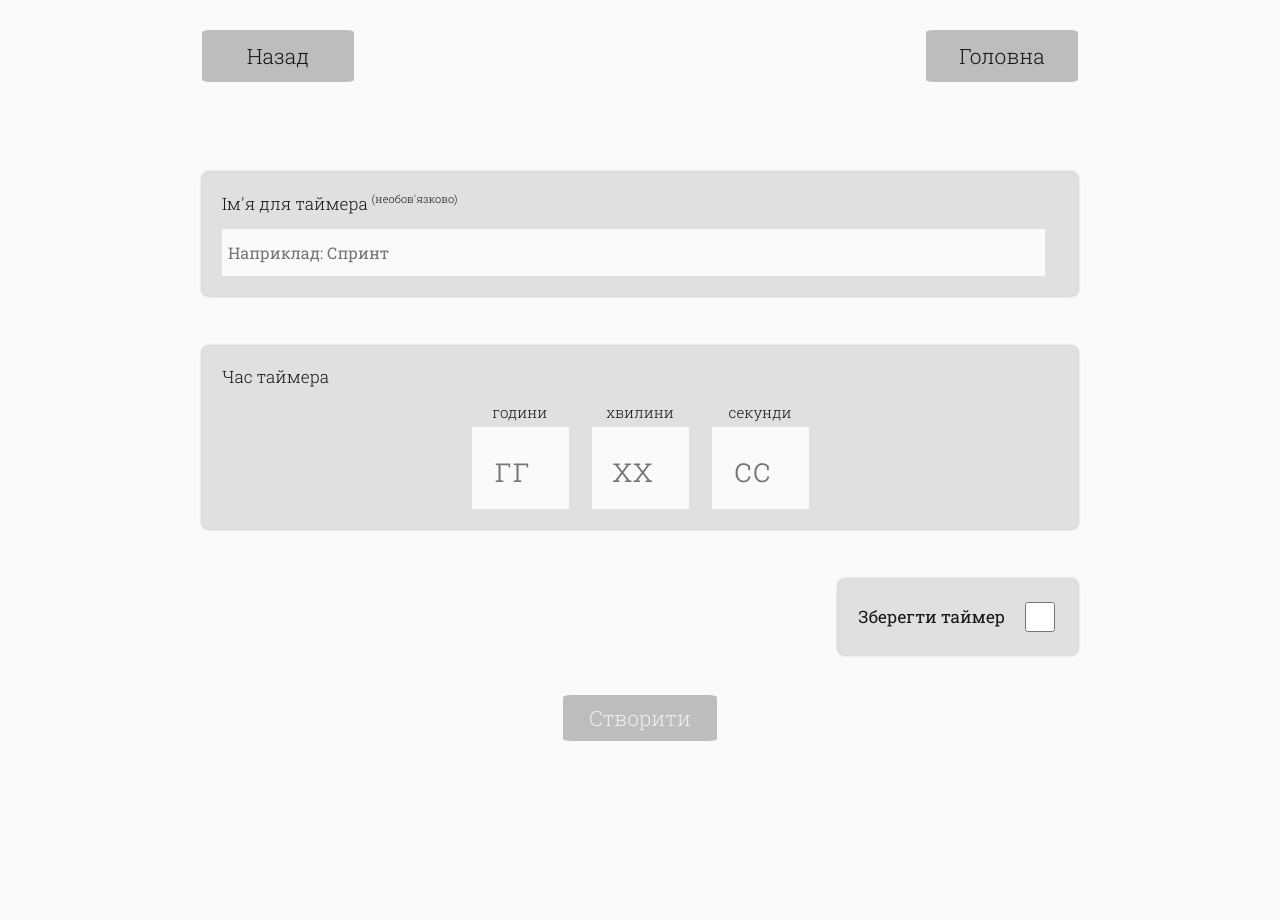
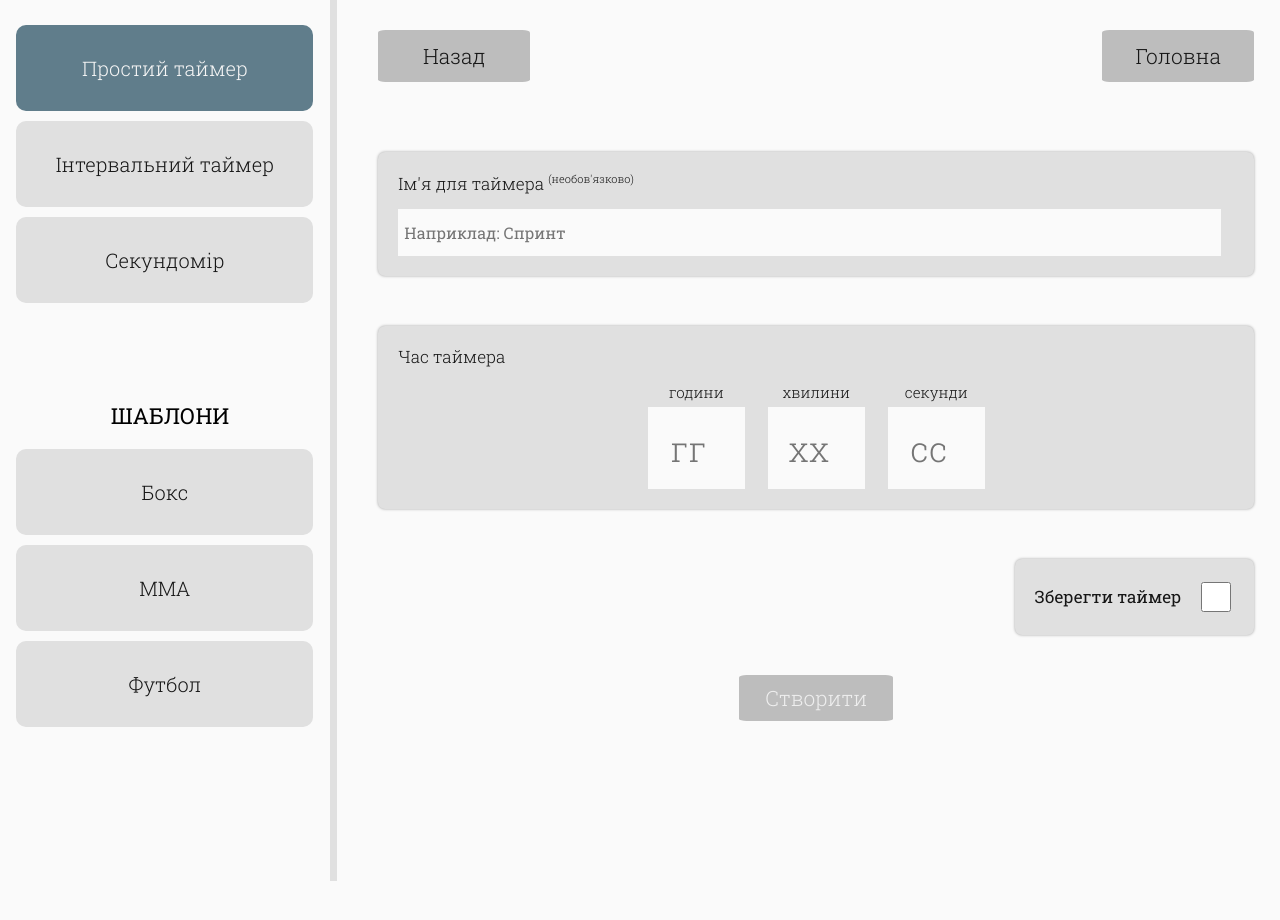
Before and after one commit to mrkuzyk/timer-just, a React (Create React App) app: page /timer-just/create/simple in a window 1280 px wide. Shown: the top 920 px of the page. Before the commit the page ends 800 px from the top, so only its background shows below. Built offline with nearby package versions, Linux system fonts and the light colour scheme.

Commit message:
style for create menu

```diff
--- a/public/index.html
+++ b/public/index.html
@@ -63,7 +63,7 @@
   </head>
   <body>
     <noscript>You need to enable JavaScript to run this app.</noscript>
-    <div id="root"></div>
+    <div id="root" class='flex'></div>
     <!--
       This HTML file is a template.
       If you open it directly in the browser, you will see an empty page.
--- a/src/components/App.jsx
+++ b/src/components/App.jsx
@@ -1,5 +1,6 @@
 import { lazy, Suspense } from "react";
 import { Routes, Route } from 'react-router-dom';
+import useWindowWidth from "hooks";
 
 const Home = lazy(() => import('pages/Home'));
 
@@ -13,8 +14,8 @@ const SavedSingleTimer = lazy(() => import('pages/SavedSingleTimer'));
 const DisposableIntervalTimer = lazy(() => import('pages/DisposableIntervalTimer'));
 const SavedIntervalTimer = lazy(() => import('pages/SavedIntervalTimer'));
 
-
 export const App = () => {
+  const windowWidth = useWindowWidth();
 
   return (
     <>
@@ -22,9 +23,19 @@ export const App = () => {
         <Routes>
           <Route path='/' element={<Home />} />
 
-          <Route path='create' element={<CreateTimer />} />
-          <Route path='/create/simple' element={<CreateSingleTimer />} />
-          <Route path='/create/interval' element={<CreateIntervalTimer />} />
+          {windowWidth < 1023
+            ?
+          <>
+            <Route path='create' element={<CreateTimer />}/>
+            <Route path='create/simple' element={<CreateSingleTimer />} />
+            <Route path='create/interval' element={<CreateIntervalTimer />} />
+          </>
+            :
+          <Route path='create' element={<CreateTimer />}>
+            <Route path='simple' element={<CreateSingleTimer />} />
+            <Route path='interval' element={<CreateIntervalTimer />} />
+          </Route>
+          }
 
           <Route path='timers' element={<TimersList />} />
           <Route path='timers/single' element={<DisposableSingleTimer />} />
--- /dev/null
+++ b/src/hooks/index.js
@@ -0,0 +1,3 @@
+import useWindowWidth from "./useWindowWidth";
+
+export default useWindowWidth;
--- /dev/null
+++ b/src/hooks/useWindowWidth.js
@@ -0,0 +1,18 @@
+import { useState, useEffect } from "react";
+
+const useWindowWidth = () => {
+    const [windowWidth, setWindowWidth] = useState(window.innerWidth);
+
+    useEffect(() => {
+        const getWindowWidth = () => {
+            setWindowWidth(window.innerWidth);
+        };
+
+        window.addEventListener('resize', getWindowWidth);
+        return () => window.removeEventListener('resize', getWindowWidth);
+    }, []);
+
+    return windowWidth;
+};
+
+export default useWindowWidth;
--- a/src/index.css
+++ b/src/index.css
@@ -22,3 +22,7 @@ code {
 ul{
   padding: 0;
 }
+
+.flex{
+  display: flex;
+}
--- a/src/pages/CreateSingleTimer/createSingleTimer.module.scss
+++ b/src/pages/CreateSingleTimer/createSingleTimer.module.scss
@@ -4,13 +4,15 @@
 .container{
     @include mixin.container;
 
-    @include mixin.tablet{
+    @include mixin.tablet {
         padding-top: 10px;
+        margin-bottom: 100px;
     }
 
-    @include mixin.laptop{
+    @include mixin.laptop {
         padding-top: 20px;
         width: 70%;
+        margin-bottom: 200px;
     }
 }
 
@@ -26,4 +28,8 @@
 .form {
     padding: 10px;
     margin-top: 70px;
+
+    @include mixin.laptop{
+        margin-top: 50px;
+    }
 }
--- a/src/pages/CreatedTimers/CreateTimers.jsx
+++ b/src/pages/CreatedTimers/CreateTimers.jsx
@@ -1,31 +1,66 @@
-import { NavLink } from 'react-router-dom';
+import useWindowWidth from 'hooks';
+import { useEffect, useState } from 'react';
+import { Navigate, NavLink, Outlet } from 'react-router-dom';
 import s from './createTimers.module.scss';
 
 const CreateTimers = () => {
+    const [firstRender, setFirstRender] = useState(true);
+    const windowWidth = useWindowWidth();
+
+    useEffect(() => {
+        if (firstRender) {
+            setFirstRender(false);
+        };
+    },[firstRender]);
+
     return (
-        <div
-            className={s.container}
-        >
+        <>
+            <div className={s.container}>
+                <div className={s.mainCreate}>
+                    {firstRender && windowWidth > 1023 && <Navigate to='simple'/>}
                     <NavLink
-                to='/create/simple'
-                className={s.navLink}
+                        to='simple'
+                        className={({ isActive }) => isActive ? `${s.active} ${s.navLink}` : s.navLink}
                     >
                         Простий таймер
                     </NavLink>
                     <NavLink
-                to='/create/interval'
-                className={s.navLink}
+                        to='interval'
+                        className={({ isActive }) => isActive ? `${s.active} ${s.navLink}` : s.navLink}
                     >
                         Інтервальний таймер
                     </NavLink>
-            <h2>Шаблони</h2>
+                    <NavLink
+                        to='stopwatch'
+                        className={({ isActive }) => isActive ? `${s.active} ${s.navLink}` : s.navLink}
+                    >
+                        Секундомір
+                    </NavLink>
+                </div>
+                <h2 className={s.title}>Шаблони</h2>
+                <div className={s.templateCreate}>
                     <NavLink
                         to='/box'
-                className={s.navLink}
+                        className={({ isActive }) => isActive ? `${s.active} ${s.navLink}` : s.navLink}
                     >
                         Бокс
                     </NavLink>
+                    <NavLink
+                        to='/mma'
+                        className={({ isActive }) => isActive ? `${s.active} ${s.navLink}` : s.navLink}
+                    >
+                        MMA
+                    </NavLink>
+                    <NavLink
+                        to='/football'
+                        className={({ isActive }) => isActive ? `${s.active} ${s.navLink}` : s.navLink}
+                    >
+                        Футбол
+                    </NavLink>
                     </div>
+            </div>
+            <Outlet />
+        </>
     );
 }
 
--- a/src/pages/CreatedTimers/createTimers.module.scss
+++ b/src/pages/CreatedTimers/createTimers.module.scss
@@ -1,26 +1,109 @@
 @use '../../style/mixin.scss' as mixin;
+@use '../../style/colors.scss' as color;
 
 .container {
     @include mixin.container;
     padding-top: 75px;
     padding-bottom: 25px;
+    margin-bottom: 50px;
 
+    @include mixin.jcc;
+    flex-direction: column;
+
+    @include mixin.laptop{
+        width: 25%;
+        justify-content: start;
+        padding-top: 25px;
+        margin-left: 10px;
+        border-right: 7px solid color.$lightBoxBack;
+    }
+}
+
+.mainCreate{
+    width: 96%;
     display: flex;
     flex-direction: column;
-    align-items: center;
 
-    // @include mixin.tablet {
-    //     flex-direction: row-reverse;
-    // }
+    @include mixin.tablet {
+        flex-direction: row;
+        flex-wrap: wrap;
+        justify-content: space-around;
+    }
+
+    @include mixin.laptop{
+        flex-direction: column;
+    }
 }
 
 .navLink {
-    border: 1px solid black;
+    text-decoration: none;
 
+    margin: 10px 0 0;
+    padding: 30px 0;
+
+    font-style: normal;
+    font-weight: 300;
+    font-size: 23px;
+    line-height: 1.2;
+
+    @include mixin.jcc;
     text-align: center;
+
+    border: 1px solid transparent;
+    border-radius: 10px;;
+
+    color: color.$lightPrimaryText;
+    background-color: color.$lightBoxBack;
+
+    &:first-child{
+        margin-top: 0;
+    }
+
+    @include mixin.tablet {
+        width: 45%;
+        margin-top: 25px;
+
+        &:nth-child(2){
+            margin-top: 0;
+        }
+    }
+
+    @include mixin.laptop{
+        width: 96%;
+        font-size: 20px;
+        margin-top: 10px;
+
+        &:nth-child(2){
+            margin-top: 10px;
+        }
+    }
+
+    &:hover,
+    &:focus{
+        background-color: color.$buttonAccent;
+    }
+}
+
+.active{
+    background-color: color.$buttonAccent;
+    color: color.$darkPrimaryText;
+}
+
+.title{
+    font-style: normal;
+    font-weight: 400;
+    font-size: 25px;
+    line-height: 1.2;
+
     text-transform: uppercase;
 
-    width: 100%;
-    padding: 30px 0;
+    margin: 100px 0 20px;
 
+    @include mixin.laptop{
+        font-size: 22px;
+    }
 }
+
+.templateCreate{
+    composes: mainCreate;
+}
```
Lines whose indentation alone changed are shown as unchanged.
